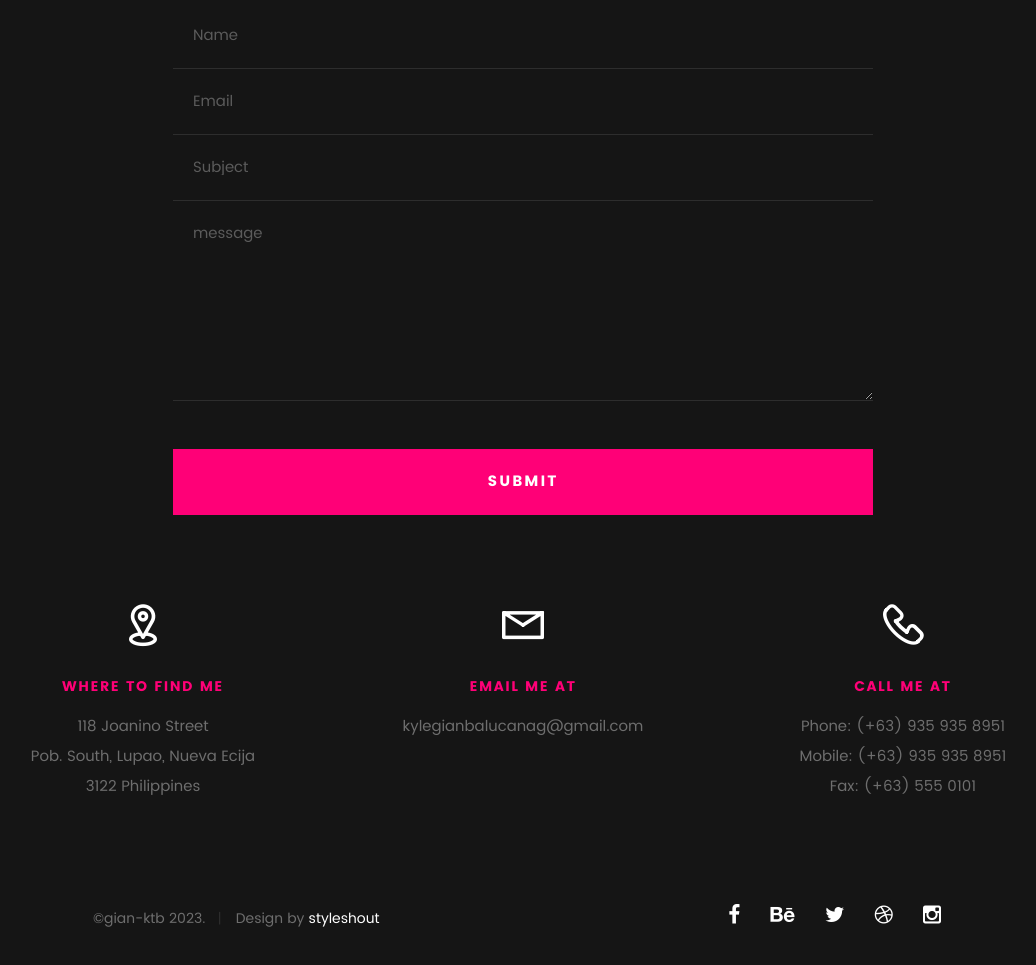
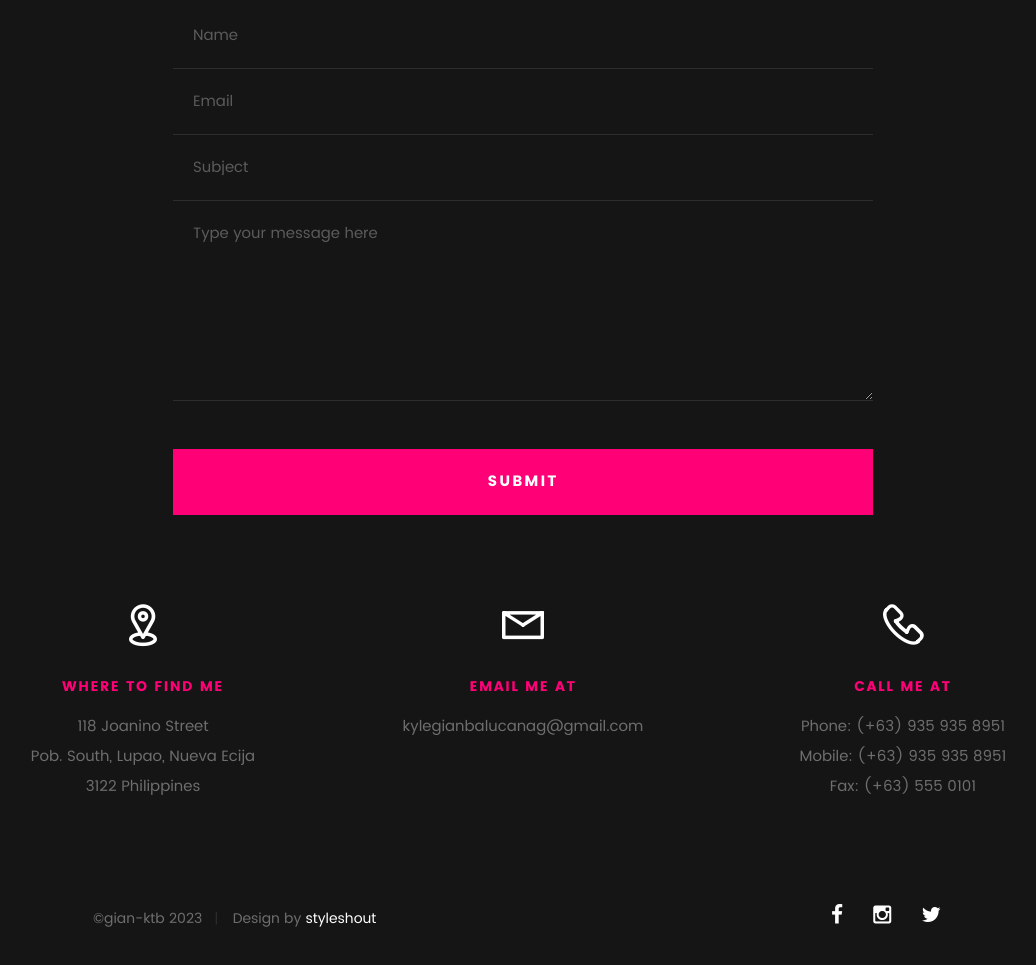
Before and after one commit to gian-ktb/215578493-WebApp, a plain HTML site: page FinalPortfolio/index.html in a window 1280 px wide. Shown: the part 7095-8060 px from the top of the page, without its empty margins (117-1153 px from the left). Drawn offline with Linux system fonts and the light colour scheme; files whose address does not match are found by name.

Commit message:
I forgot to add my socials in the footer part and edited some sentences there - Final but will try to make it better even more

```diff
--- a/FinalPortfolio/index.html
+++ b/FinalPortfolio/index.html
@@ -89,9 +89,9 @@
    	</div> <!-- /intro-content -->
 
    	<ul class="intro-social">
-         <li><a href="https://www.facebook.com/http.KYLE"><i class="fa fa-facebook"></i></a></li>
-		 <li><a href="https://www.instagram.com/gian.ktb/"><i class="fa fa-instagram"></i></a></li>
-         <li><a href="https://twitter.com/GiiiKy"><i class="fa fa-twitter"></i></a></li>
+		<li><a href="https://www.facebook.com/http.KYLE"><i class="fa fa-facebook"></i></a></li>
+		<li><a href="https://www.instagram.com/gian.ktb/"><i class="fa fa-instagram"></i></a></li>
+		<li><a href="https://twitter.com/GiiiKy"><i class="fa fa-twitter"></i></a></li>
       </ul> <!-- /intro-social -->
 
    </section> <!-- /intro -->
@@ -798,7 +798,7 @@
 	     				   <input name="contactSubject" type="text" id="contactSubject" placeholder="Subject" value="">
 	               </div>
                   <div class="form-field">
-	                 	<textarea name="contactMessage" id="contactMessage" placeholder="message" rows="10" cols="50" required=""></textarea>
+	                 	<textarea name="contactMessage" id="contactMessage" placeholder="Type your message here" rows="10" cols="50" required=""></textarea>
 	               </div>
                  <div class="form-field">
                      <button class="submitform">Submit</button>
@@ -887,18 +887,16 @@
      		<div class="col-six tab-full pull-right social">
 
      			<ul class="footer-social">
-			      <li><a href="#"><i class="fa fa-facebook"></i></a></li>
-			      <li><a href="#"><i class="fa fa-behance"></i></a></li>
-			      <li><a href="#"><i class="fa fa-twitter"></i></a></li>
-			      <li><a href="#"><i class="fa fa-dribbble"></i></a></li>
-			      <li><a href="#"><i class="fa fa-instagram"></i></a></li>
+					<li><a href="https://www.facebook.com/http.KYLE"><i class="fa fa-facebook"></i></a></li>
+					<li><a href="https://www.instagram.com/gian.ktb/"><i class="fa fa-instagram"></i></a></li>
+					<li><a href="https://twitter.com/GiiiKy"><i class="fa fa-twitter"></i></a></li>
 			   </ul>
 
 	      </div>
 
       	<div class="col-six tab-full">
 	      	<div class="copyright">
-		        	<span>©gian-ktb 2023.</span>
+		        	<span>©gian-ktb 2023</span>
 		        	<span>Design by <a href="http://www.styleshout.com/">styleshout</a></span>
 		         </div>
 	      	</div>
```
